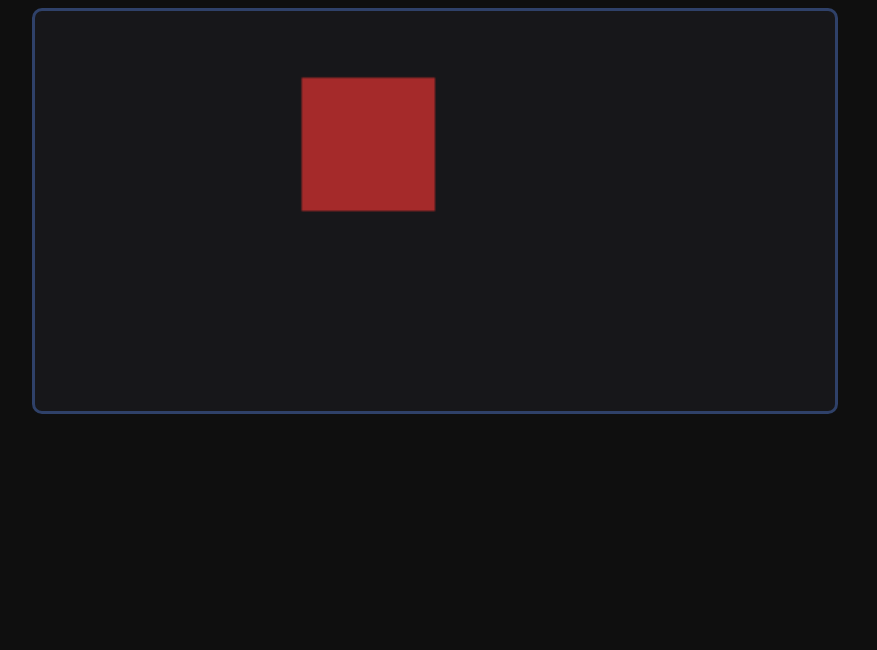
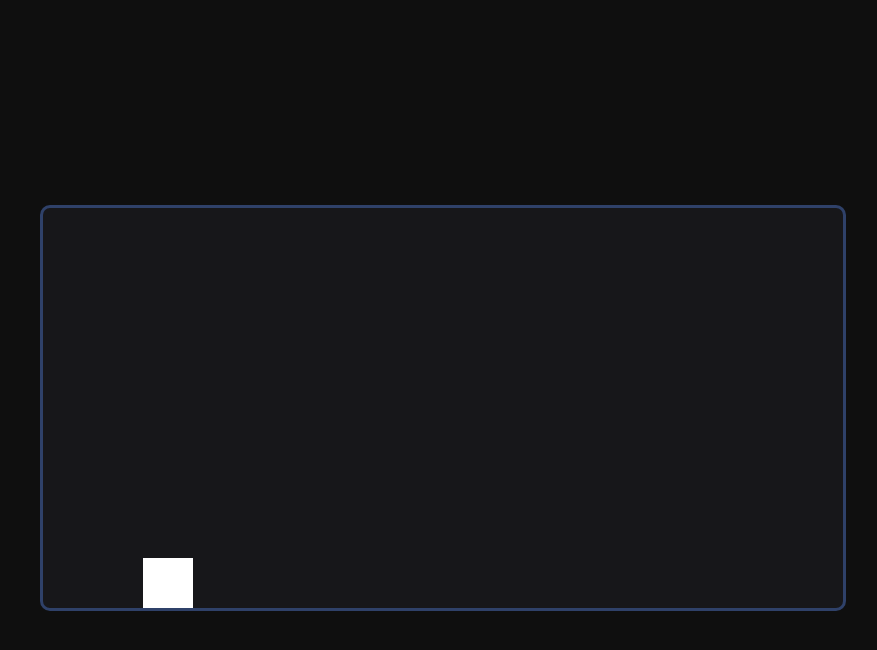
Before and after one commit to joaoxnlab/jogo-canvas, a website: page src/index.html in a window 1280 px wide. Shown: the whole page, without its empty margins (205-1082 px from the left). Drawn offline with Linux system fonts and the light colour scheme.

Commit message:
Jumpable character

```diff
--- a/src/index.html
+++ b/src/index.html
@@ -7,7 +7,7 @@
     <link rel="stylesheet" href="style.css">
 </head>
 <body>
-    <canvas id="main-canvas"></canvas>
+    <canvas id="main-canvas" width="800" height="400"></canvas>
 
     <script src="/out/script.js"></script>
 </body>
--- a/src/script.ts
+++ b/src/script.ts
@@ -1,13 +1,62 @@
 const canvas = document.getElementById('main-canvas') as HTMLCanvasElement;
 const ctx = canvas.getContext('2d')!;
 
-function desenharPersonagem() {
-    ctx.fillStyle = 'brown';
-    ctx.fillRect(100, 25, 50, 50);
+class Character {
+    x: number;
+    y: number;
+    width: number;
+    height: number;
+    jumping = false;
+    yspeed = 0;
+
+    gravity = 1;
+
+    constructor(x: number, y: number, width: number, height: number) {
+        this.x = x;
+        this.y = y;
+        this.width = width;
+        this.height = height;
+    }
+}
+
+const player = new Character(100, canvas.height - 50, 50, 50);
+
+document.addEventListener('keydown', (event) => {
+    if (event.key === " " && !player.jumping) {
+        console.log('Jumping');
+        player.yspeed = 15;
+        player.jumping = true;
+    }
+})
+
+function drawCharacter() {
+    ctx.fillStyle = 'white';
+    ctx.fillRect(player.x, player.y, player.width, player.height);
+}
+
+function jump() {
+    if (!player.jumping) return;
+
+    if (player.y > canvas.height - player.height) {
+        player.jumping = false;
+        player.y = canvas.height - player.height;
+        return;
+    }
+
+    player.yspeed -= player.gravity;
+    player.y -= player.yspeed;
+}
+
+function updateCharacter() {
+    jump();
+    player.y = Math.max(0, player.y);
 }
 
 function loop() {
-    desenharPersonagem();
+    ctx.clearRect(0, 0, canvas.width, canvas.height);
+    drawCharacter();
+    updateCharacter();
+    requestAnimationFrame(loop);
 }
 
 loop();
--- a/src/style.css
+++ b/src/style.css
@@ -1,4 +1,7 @@
 body {
+    width: 100vw;
+    height: 100vh;
+
     display: flex;
     justify-content: center;
     align-items: center;
@@ -6,9 +9,6 @@ body {
 }
 
 #main-canvas {
-    width: 800px;
-    height: 400px;
-
     border: 3px solid rgb(47, 65, 105);
     border-radius: 10px;
     background-color: rgb(23, 23, 26);
```
Also changed, not shown: out/script.js, 1 other file.
